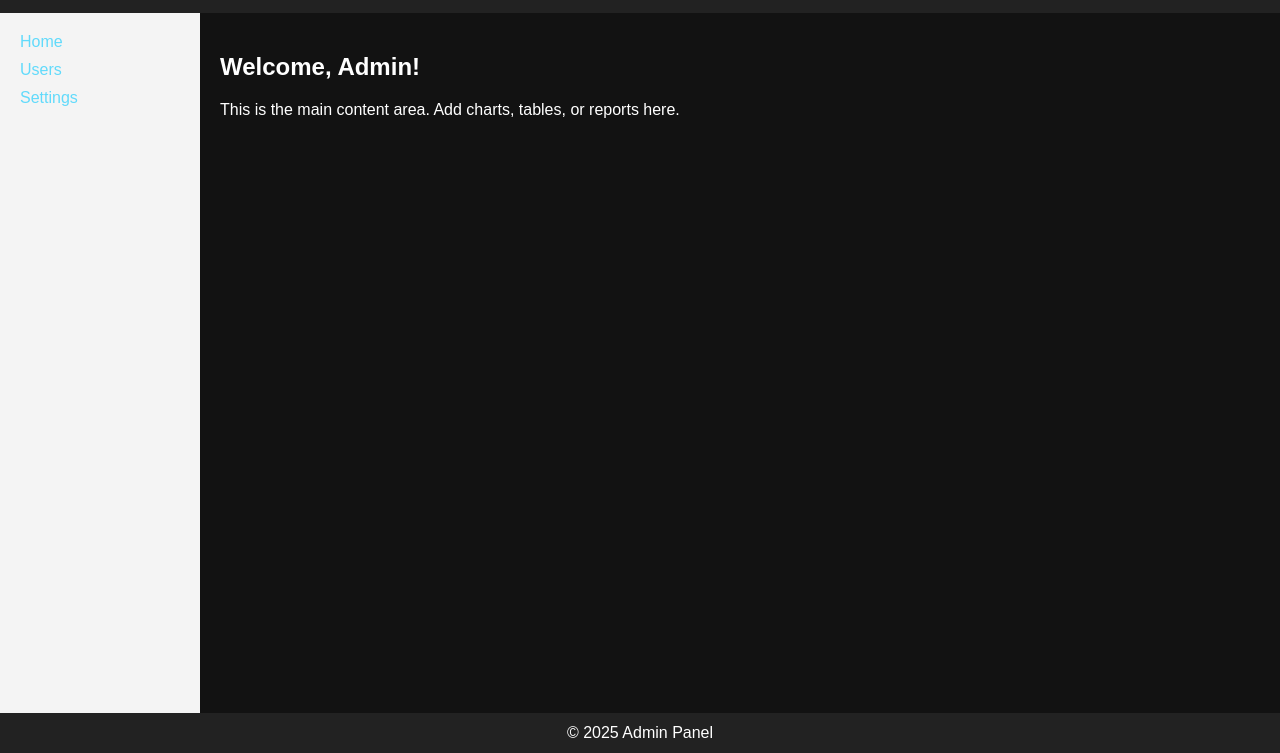
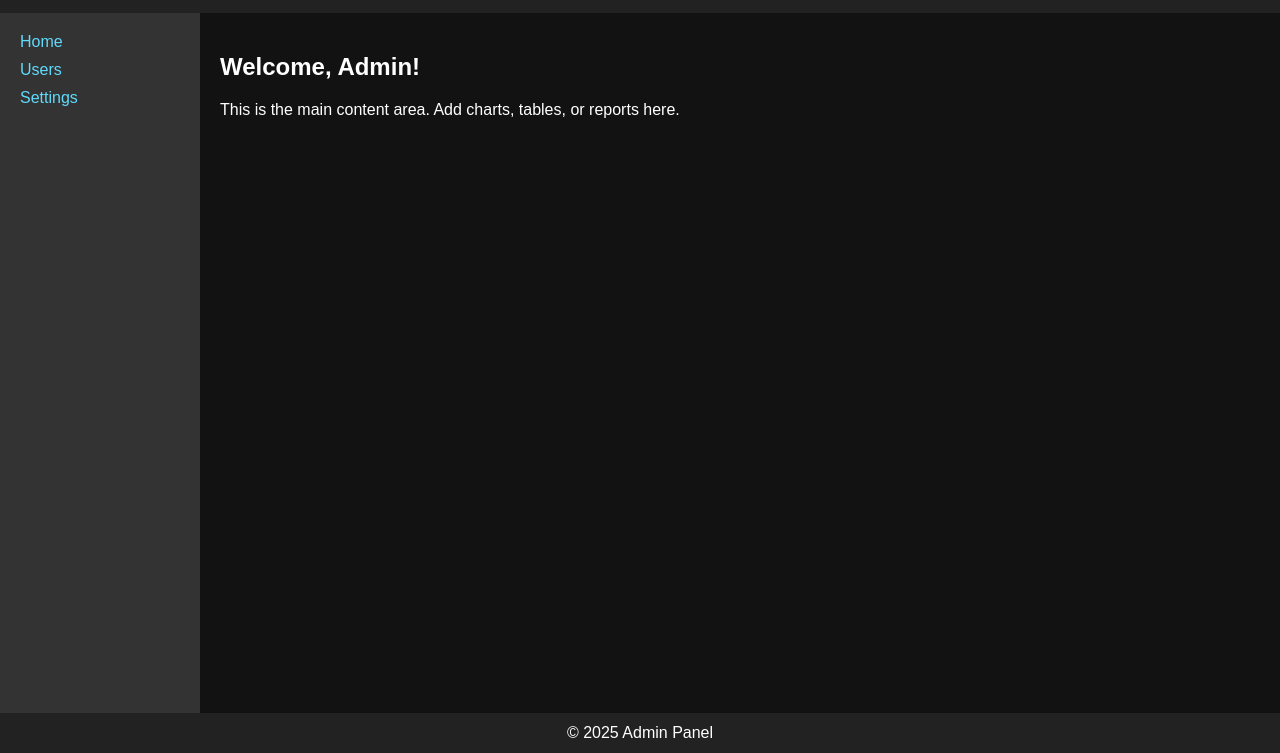
Before and after one commit to tishadua/Practical-1, a plain HTML site: page practical3.html in a window 1280 px wide. Both pictures are taken after a click on the checkbox "Dark Mode". Shown: the part 47-800 px from the top of the page. Drawn offline with Linux system fonts and the light colour scheme.

Commit message:
Update practical3.html

```diff
--- a/practical3.html
+++ b/practical3.html
@@ -17,7 +17,7 @@
         --bg-color: #121212;
         --text-color: #fff;
         --header-bg: #222;
-        -sidebar-bg: #333;
+        --sidebar-bg: #333;
         --link-color: #61dafb;
     }
 
```
